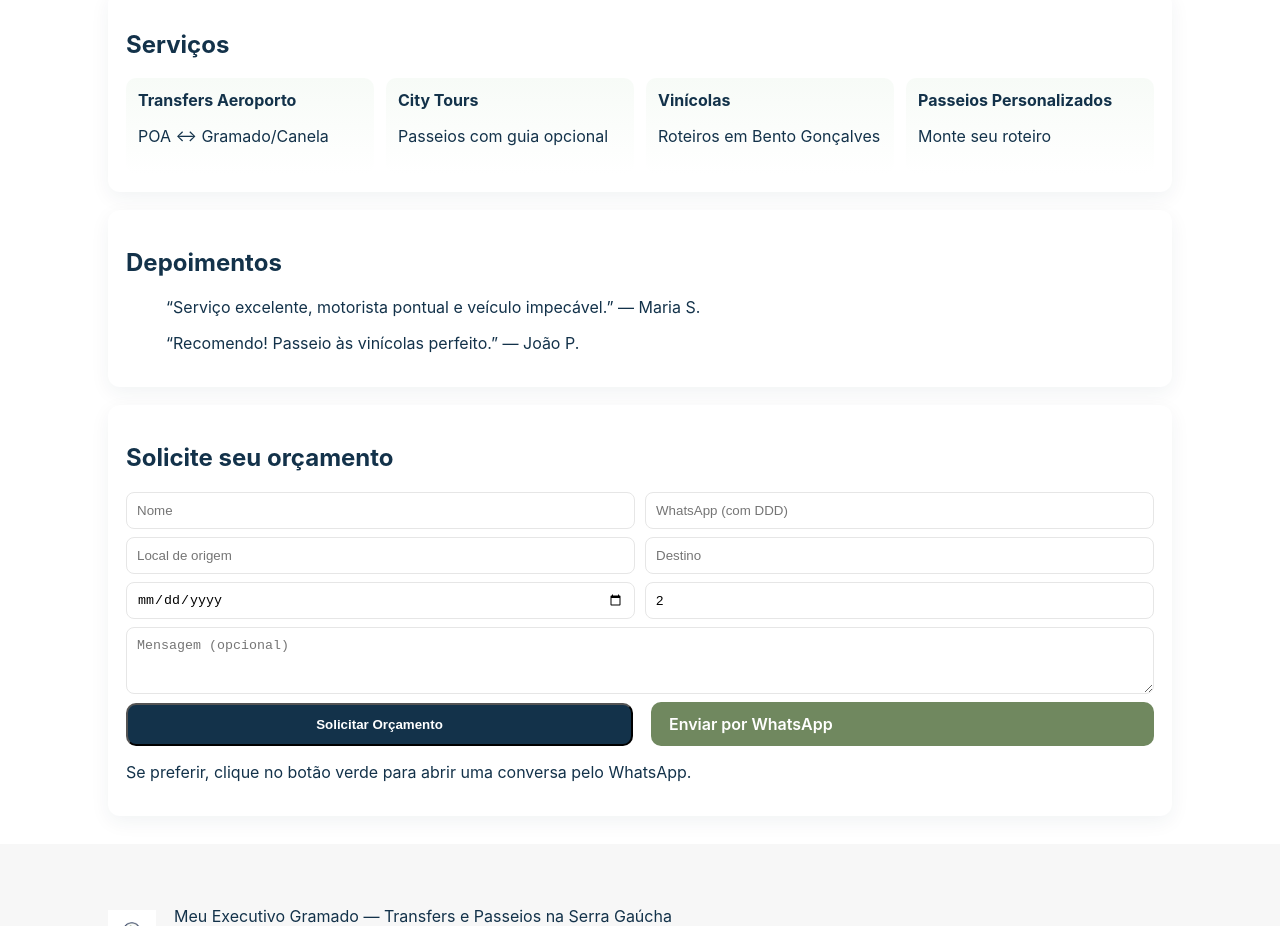
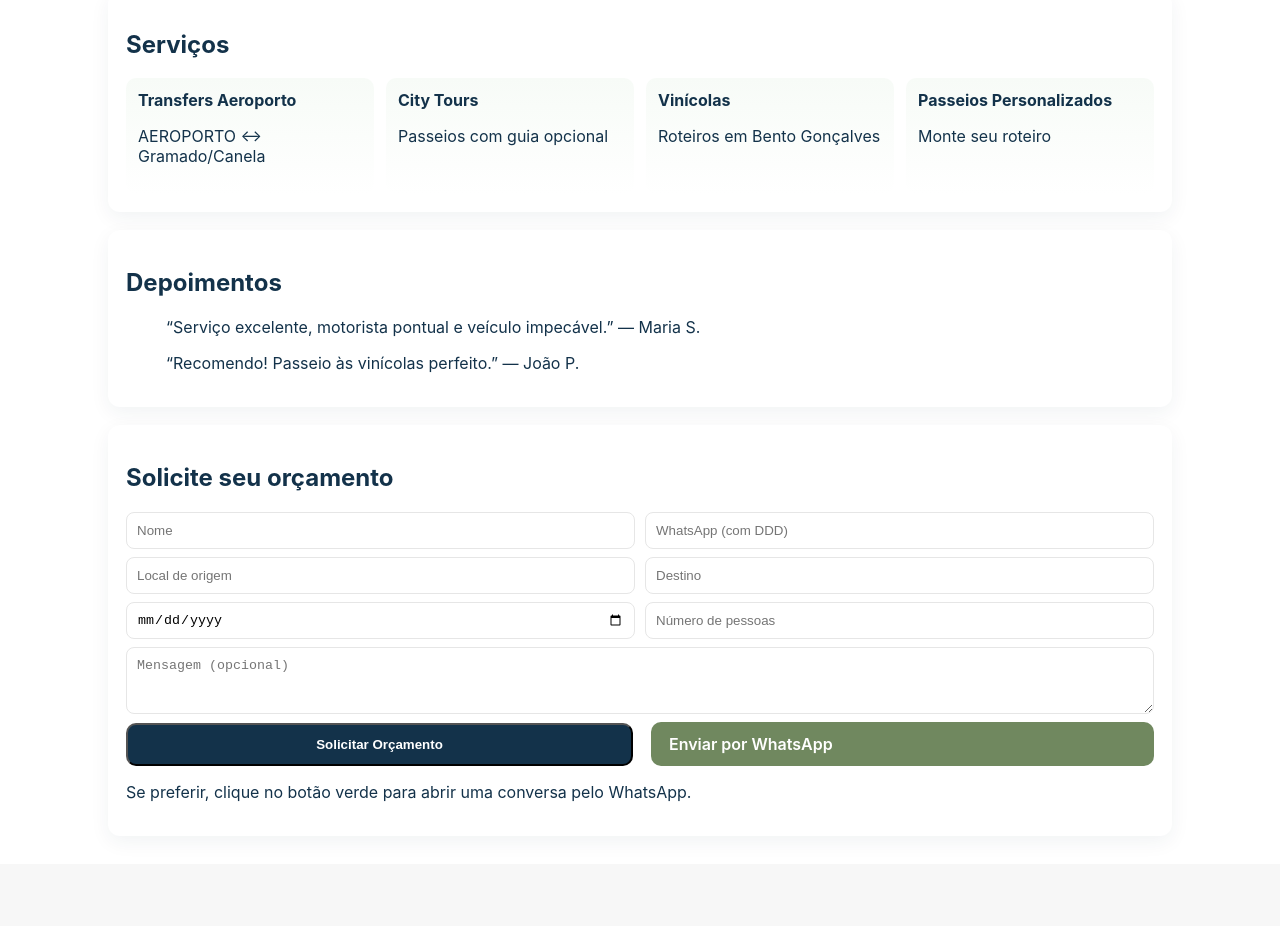
Before and after one commit to igornogueiradev/meuexecutivogramado, a website: page index.html in a window 1280 px wide. Shown: the part 1000-1926 px from the top of the page. Drawn offline with Linux system fonts and the light colour scheme.

Commit message:
Update index.html

```diff
--- a/index.html
+++ b/index.html
@@ -56,7 +56,7 @@
         <div class="services-grid">
           <div class="service">
             <strong>Transfers Aeroporto</strong>
-            <p>POA ↔ Gramado/Canela</p>
+            <p>AEROPORTO ↔ Gramado/Canela</p>
           </div>
           <div class="service">
             <strong>City Tours</strong>
@@ -116,7 +116,6 @@
               name="passengers"
               placeholder="Número de pessoas"
               min="1"
-              value="2"
               required
             />
           </div>
```
